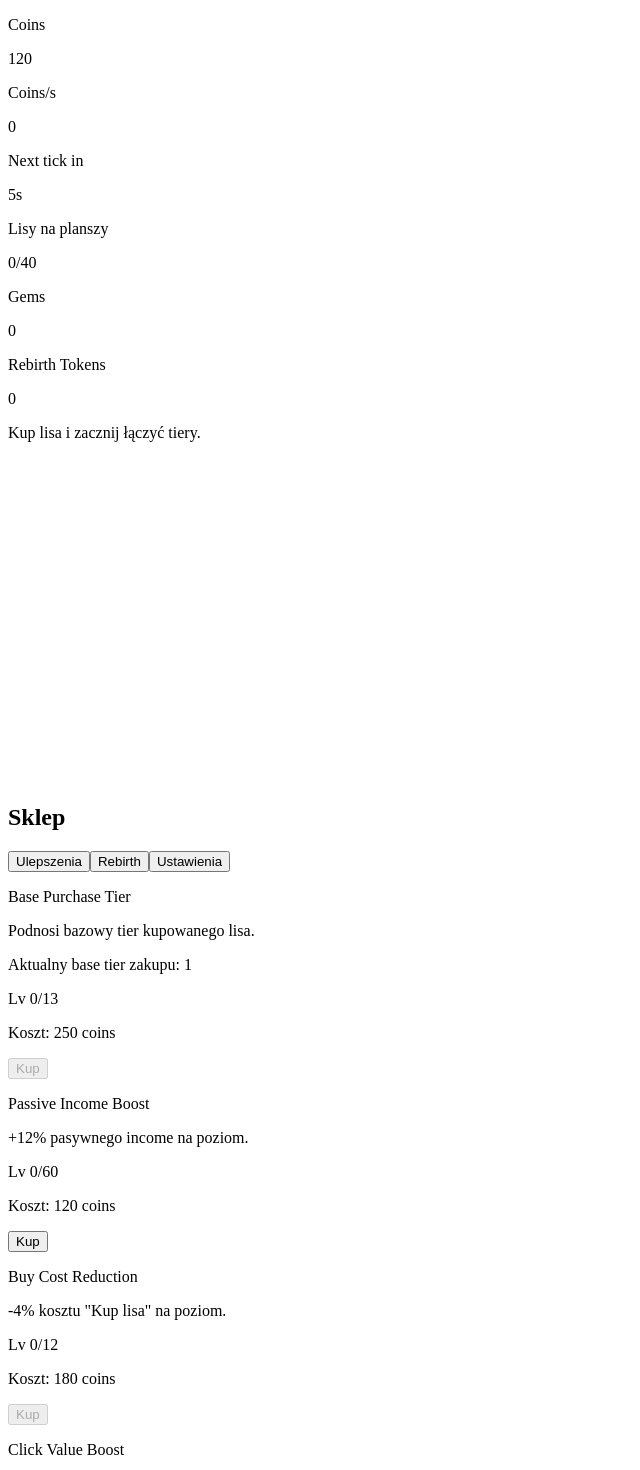
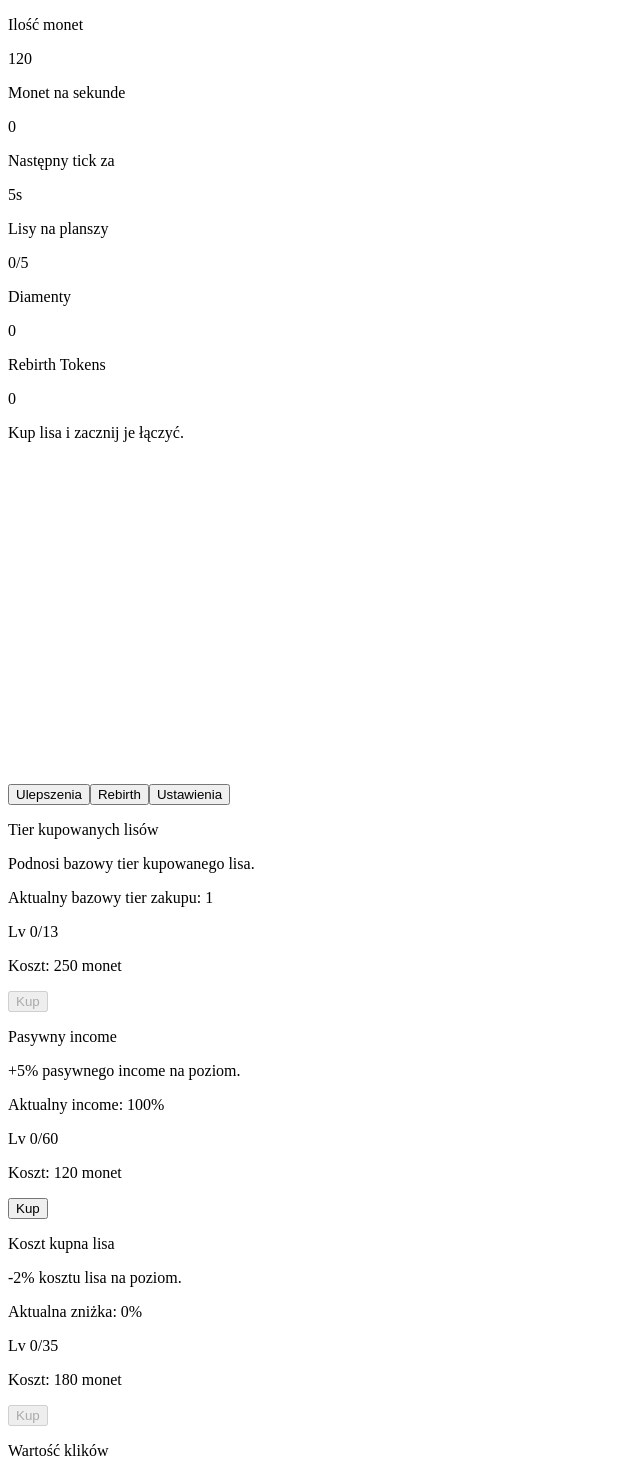
Before and after one commit to pawelhabina/fox-evolution, a React (Vite) app: page / in a window 1280 px wide. Shown: the top 1470 px of the page, without its empty margins (0-640 px from the left). Built offline with nearby package versions, Linux system fonts and the light colour scheme; the HTML template or start-up script is replaced by a standard one.

Commit message:
Refactor fox limit handling and update UI text for localization

```diff
--- a/src/App.jsx
+++ b/src/App.jsx
@@ -5,8 +5,8 @@ import FoxContextMenu from './components/FoxContextMenu';
 import Hud from './components/Hud';
 import ShopPanel from './components/ShopPanel';
 import ToastStack from './components/ToastStack';
-import { AUTOSAVE_SECONDS, EVOLUTION_COST_GEMS, MAX_FOXES, TICK_SECONDS } from './game/constants';
-import { getBuyFoxCost, getExpectedCoinsPerSecond, getRebirthTokensEarned } from './game/economy';
+import { AUTOSAVE_SECONDS, EVOLUTION_COST_GEMS, TICK_SECONDS } from './game/constants';
+import { getBuyFoxCost, getExpectedCoinsPerSecond, getFoxLimit, getRebirthTokensEarned } from './game/economy';
 import { formatNumber } from './game/format';
 import { gameReducer, ACTIONS, getFoxInfoForMenu } from './game/reducer';
 import { createInitialState } from './storage/defaultState';
@@ -47,6 +47,7 @@ export default function App() {
 
   const coinsPerSecond = useMemo(() => getExpectedCoinsPerSecond(state), [state]);
   const buyCost = useMemo(() => getBuyFoxCost(state), [state]);
+  const foxLimit = useMemo(() => getFoxLimit(state), [state]);
   const rebirthPreview = useMemo(() => getRebirthTokensEarned(state), [state]);
   const contextInfo = useMemo(
     () => (contextMenu ? getFoxInfoForMenu(state, contextMenu.foxId) : null),
@@ -135,12 +136,12 @@ export default function App() {
   }
 
   const buyFox = () => {
-    if (state.foxes.length >= MAX_FOXES) {
+    if (state.foxes.length >= foxLimit) {
       pushToast('Masz za dużo lisów na planszy');
       return;
     }
     if (state.currencies.coins < buyCost) {
-      pushToast('Brakuje coins na zakup lisa');
+      pushToast('Brakuje monet na zakup lisa');
       return;
     }
     dispatch({ type: ACTIONS.BUY_FOX, nowTs: Date.now() });
@@ -174,7 +175,7 @@ export default function App() {
         coinsPerSecond={coinsPerSecond}
         countdown={tickCountdown}
         foxCount={state.foxes.length}
-        foxLimit={MAX_FOXES}
+        foxLimit={foxLimit}
       />
 
       <div className="mt-4 flex min-h-0 flex-1 gap-4">
@@ -220,7 +221,7 @@ export default function App() {
             }
             dispatch({ type: ACTIONS.REBIRTH, nowTs: Date.now() });
             setTickCountdown(TICK_SECONDS);
-            pushToast(`Rebirth udany. +${rebirthPreview} tokens`);
+            pushToast(`Udało ci się zrobi rebirtha. Otrzymujesz tokeny w liczbie ${rebirthPreview}`);
           }}
           onToggleSetting={(key) => {
             dispatch({ type: ACTIONS.TOGGLE_SETTING, key, nowTs: Date.now() });
@@ -243,7 +244,7 @@ export default function App() {
           onClick={buyFox}
           title={`Koszt: ${formatNumber(buyCost)} coins`}
         >
-          Kup lisa ({formatNumber(buyCost)} coins)
+          Kup lisa za {formatNumber(buyCost)}
         </button>
       </div>
 
@@ -263,7 +264,7 @@ export default function App() {
             return;
           }
           if (state.currencies.gems < EVOLUTION_COST_GEMS) {
-            pushToast(`Potrzebujesz ${EVOLUTION_COST_GEMS} gems na ewolucję`);
+            pushToast(`Potrzebujesz ${EVOLUTION_COST_GEMS} diamentów na ewolucję`);
             setContextMenu(null);
             return;
           }
--- a/src/components/Arena.jsx
+++ b/src/components/Arena.jsx
@@ -109,7 +109,7 @@ export default function Arena({
       >
         {foxes.length === 0 && (
           <div className="absolute inset-0 flex items-center justify-center text-slate-500">
-            Kup lisa i zacznij łączyć tiery.
+            Kup lisa i zacznij je łączyć.
           </div>
         )}
 
@@ -150,7 +150,7 @@ export default function Arena({
                 <div className="text-[10px] font-bold text-amber-200">T{fox.tier}</div>
                 <div className="text-[10px] text-slate-300">{foxLabel(fox)}</div>
                 {fox.tier >= MEGA_TIER && !fox.evolution && (
-                  <div className="rounded bg-amber-500/25 px-1 text-[9px] text-amber-100">Evolve</div>
+                  <div className="rounded bg-amber-500/25 px-1 text-[9px] text-amber-100">Ewoluuj</div>
                 )}
               </div>
             </button>
--- a/src/components/EvolutionModal.jsx
+++ b/src/components/EvolutionModal.jsx
@@ -19,7 +19,7 @@ export default function EvolutionModal({ fox, currentGems, onSelect, onClose })
         <h3 className="text-lg font-bold text-amber-300">Wybierz ewolucję Mega Foxa</h3>
         <p className="mt-1 text-sm text-slate-400">Ta decyzja jest permanentna dla tego lisa.</p>
         <p className="mt-1 text-xs text-slate-300">
-          Koszt ewolucji: {EVOLUTION_COST_GEMS} gems (masz: {currentGems})
+          Koszt ewolucji: {EVOLUTION_COST_GEMS} diamenty (masz: {currentGems})
         </p>
 
         <div className="mt-4 grid gap-2">
@@ -31,7 +31,7 @@ export default function EvolutionModal({ fox, currentGems, onSelect, onClose })
               disabled={!canAfford}
               onClick={() => {
                 const ok = window.confirm(
-                  `Nadać ewolucję ${evo.name} za ${EVOLUTION_COST_GEMS} gems? To zmiana na stałe.`
+                  `Nadać ewolucję ${evo.name} za ${EVOLUTION_COST_GEMS} diamenty? To zmiana na stałe.`
                 );
                 if (ok) {
                   onSelect(evo.id);
--- a/src/components/Hud.jsx
+++ b/src/components/Hud.jsx
@@ -4,17 +4,17 @@ export default function Hud({ coins, gems, rebirthTokens, coinsPerSecond, countd
   return (
     <header className="grid gap-3 md:grid-cols-5">
       <div className="hud-card">
-        <p className="text-xs uppercase tracking-wider text-slate-400">Coins</p>
+        <p className="text-xs uppercase tracking-wider text-slate-400">Ilość monet</p>
         <p className="text-2xl font-black text-amber-300">{formatNumber(coins)}</p>
       </div>
 
       <div className="hud-card">
-        <p className="text-xs uppercase tracking-wider text-slate-400">Coins/s</p>
+        <p className="text-xs uppercase tracking-wider text-slate-400">Monet na sekunde</p>
         <p className="text-2xl font-black text-emerald-300">{formatCompact(coinsPerSecond, 1)}</p>
       </div>
 
       <div className="hud-card">
-        <p className="text-xs uppercase tracking-wider text-slate-400">Next tick in</p>
+        <p className="text-xs uppercase tracking-wider text-slate-400">Następny tick za</p>
         <p className="text-2xl font-black text-cyan-300">{countdown}s</p>
       </div>
 
@@ -27,7 +27,7 @@ export default function Hud({ coins, gems, rebirthTokens, coinsPerSecond, countd
 
       <div className="hud-card flex justify-between gap-4">
         <div>
-          <p className="text-xs uppercase tracking-wider text-slate-400">Gems</p>
+          <p className="text-xs uppercase tracking-wider text-slate-400">Diamenty</p>
           <p className="text-xl font-black text-fuchsia-300">{formatNumber(gems)}</p>
         </div>
         <div>
--- a/src/components/ShopPanel.jsx
+++ b/src/components/ShopPanel.jsx
@@ -1,5 +1,5 @@
 import { UPGRADE_DEFS } from '../game/constants';
-import { getBasePurchaseTier, getUpgradeCost } from '../game/economy';
+import { getBasePurchaseTier, getFoxLimit, getUpgradeCost } from '../game/economy';
 import { formatNumber } from '../game/format';
 
 const TABS = ['Ulepszenia', 'Rebirth', 'Ustawienia'];
@@ -19,7 +19,6 @@ export default function ShopPanel({
 }) {
   return (
     <aside className="panel flex h-full w-full min-h-0 max-w-sm min-w-[320px] flex-col">
-      <h2 className="mb-3 text-lg font-black text-amber-300">Sklep</h2>
 
       <div className="mb-4 flex flex-wrap gap-2">
         {TABS.map((tab) => (
@@ -42,15 +41,20 @@ export default function ShopPanel({
               const cost = getUpgradeCost(upgrade.id, level);
               const canBuy = level < upgrade.cap && state.currencies[upgrade.currency] >= cost;
               const baseTier = getBasePurchaseTier(state);
+              const currentValues = {
+                basePurchaseTier: `Aktualny bazowy tier zakupu: ${baseTier}`,
+                passiveIncome: `Aktualny income: ${100 + (state.upgrades.passiveIncome || 0) * 5}%`,
+                buyDiscount: `Aktualna zniżka: ${(state.upgrades.buyDiscount || 0) * 2}%`,
+                clickBonus: `Aktualna wartość kliknięć: ${100 + (state.upgrades.clickBonus || 0) * 5}%`,
+                foxLimit: `Aktualny limit lisów: ${getFoxLimit(state)}`
+              };
               return (
                 <div key={upgrade.id} className="rounded-xl border border-slate-700 bg-slate-800/70 p-3">
                   <div className="flex items-start justify-between gap-2">
                     <div>
                       <p className="text-sm font-bold text-slate-100">{upgrade.title}</p>
                       <p className="text-xs text-slate-400">{upgrade.description}</p>
-                      {upgrade.id === 'basePurchaseTier' && (
-                        <p className="mt-1 text-xs text-amber-200">Aktualny base tier zakupu: {baseTier}</p>
-                      )}
+                      <p className="mt-1 text-xs text-amber-200">{currentValues[upgrade.id]}</p>
                     </div>
                     <p className="text-xs text-slate-400">
                       Lv {level}/{upgrade.cap}
@@ -58,9 +62,7 @@ export default function ShopPanel({
                   </div>
 
                   <div className="mt-2 flex items-center justify-between">
-                    <p className="text-xs text-slate-300">
-                      Koszt: {formatNumber(cost)} {upgrade.currency === 'coins' ? 'coins' : 'gems'}
-                    </p>
+                    <p className="text-xs text-slate-300">Koszt: {formatNumber(cost)} monet</p>
                     <button
                       type="button"
                       className="rounded-lg bg-emerald-600 px-3 py-1 text-xs font-bold disabled:cursor-not-allowed disabled:bg-slate-600"
@@ -79,12 +81,12 @@ export default function ShopPanel({
         {activeTab === 'Rebirth' && (
           <div className="space-y-3 text-sm">
             <div className="rounded-xl border border-indigo-500/40 bg-indigo-500/10 p-3">
-              <p className="font-semibold text-indigo-200">Rebirth resetuje planszę i coinowe upgrady.</p>
-              <p className="mt-1 text-xs text-slate-300">Zachowujesz Gems, Rebirth Tokens, statystyki lifetime i Gem Drop Bonus.</p>
+              <p className="font-semibold text-indigo-200">Rebirth resetuje planszę i monetowe ulepszenia.</p>
+              <p className="mt-1 text-xs text-slate-300">Zachowujesz Diamenty, Rebirth Tokens i statystyki lifetime.</p>
             </div>
 
             <p className="text-slate-300">Wymaganie: min. 1 Mega Fox na planszy.</p>
-            <p className="font-bold text-amber-200">Dostaniesz: {rebirthPreview} tokens</p>
+            <p className="font-bold text-amber-200">Liczba tokenów które otrzymasz: {rebirthPreview}</p>
 
             <button
               type="button"
@@ -97,7 +99,7 @@ export default function ShopPanel({
                 }
               }}
             >
-              Wykonaj Rebirth
+              Zrób Rebirth
             </button>
           </div>
         )}
@@ -106,19 +108,19 @@ export default function ShopPanel({
           <div className="space-y-4 pb-2 text-sm">
             <div className="grid gap-2">
               <button type="button" className="rounded-lg bg-slate-700 px-3 py-2 text-left" onClick={() => onToggleSetting('sound')}>
-                Sound: {state.settings.sound ? 'ON' : 'OFF'}
+                Dźwięki: {state.settings.sound ? 'ON' : 'OFF'}
               </button>
               <button
                 type="button"
                 className="rounded-lg bg-slate-700 px-3 py-2 text-left"
                 onClick={() => onToggleSetting('animations')}
               >
-                Animations: {state.settings.animations ? 'ON' : 'OFF'}
+                Animacje: {state.settings.animations ? 'ON' : 'OFF'}
               </button>
             </div>
 
             <div className="rounded-xl border border-slate-700 bg-slate-800/70 p-3">
-              <p className="font-bold text-amber-200">Questy dzienne</p>
+              <p className="font-bold text-amber-200">Dzienne zadania</p>
               <div className="mt-2 grid gap-2">
                 {state.quests.daily.map((quest) => {
                   const done = quest.progress >= quest.target;
@@ -142,14 +144,14 @@ export default function ShopPanel({
               </div>
 
               <div className="mt-3 rounded-lg border border-slate-700 bg-slate-900/80 p-2">
-                <p className="text-xs text-slate-300">Weekly bonus: +{state.quests.weekly.reward} gems</p>
+                <p className="text-xs text-slate-300">Bonus tygodniowy: +{state.quests.weekly.reward} diamentów</p>
                 <button
                   type="button"
                   className="mt-1 rounded bg-cyan-500 px-2 py-1 text-xs font-bold text-slate-900 disabled:cursor-not-allowed disabled:bg-slate-600 disabled:text-slate-300"
                   disabled={state.quests.weekly.claimed}
                   onClick={onClaimWeekly}
                 >
-                  {state.quests.weekly.claimed ? 'Odebrane w tym tygodniu' : 'Odbierz weekly bonus'}
+                  {state.quests.weekly.claimed ? 'Odebrane w tym tygodniu' : 'Odbierz tygodniowy bonus'}
                 </button>
               </div>
             </div>
--- a/src/game/constants.js
+++ b/src/game/constants.js
@@ -1,7 +1,8 @@
 export const GAME_VERSION = '1.0.0';
 export const TICK_SECONDS = 5;
 export const AUTOSAVE_SECONDS = 10;
-export const MAX_FOXES = 40;
+export const MIN_FOXES_LIMIT = 5;
+export const MAX_FOXES_LIMIT = 50;
 export const TILE_SIZE = 78;
 
 const TIER_NAMES = [
@@ -67,6 +68,13 @@ export const EVOLUTION_TYPES = {
     incomeMultiplier: 1,
     clickMultiplier: 1.5
   },
+  electric: {
+    id: 'electric',
+    name: 'Electric Fox',
+    icon: '⚡',
+    incomeMultiplier: 1.5,
+    clickMultiplier: 1
+  },
   water: {
     id: 'water',
     name: 'Water Fox',
@@ -74,13 +82,6 @@ export const EVOLUTION_TYPES = {
     incomeMultiplier: 1,
     clickMultiplier: 1,
     auraMultiplier: 1.5
-  },
-  electric: {
-    id: 'electric',
-    name: 'Electric Fox',
-    icon: '⚡',
-    incomeMultiplier: 1.5,
-    clickMultiplier: 1
   }
 };
 
@@ -89,7 +90,7 @@ export const EVOLUTION_COST_GEMS = 2;
 export const UPGRADE_DEFS = {
   basePurchaseTier: {
     id: 'basePurchaseTier',
-    title: 'Base Purchase Tier',
+    title: 'Tier kupowanych lisów',
     description: 'Podnosi bazowy tier kupowanego lisa.',
     currency: 'coins',
     cap: 13,
@@ -98,8 +99,8 @@ export const UPGRADE_DEFS = {
   },
   passiveIncome: {
     id: 'passiveIncome',
-    title: 'Passive Income Boost',
-    description: '+12% pasywnego income na poziom.',
+    title: 'Pasywny income',
+    description: '+5% pasywnego income na poziom.',
     currency: 'coins',
     cap: 60,
     baseCost: 120,
@@ -107,30 +108,30 @@ export const UPGRADE_DEFS = {
   },
   buyDiscount: {
     id: 'buyDiscount',
-    title: 'Buy Cost Reduction',
-    description: '-4% kosztu "Kup lisa" na poziom.',
+    title: 'Koszt kupna lisa',
+    description: '-2% kosztu lisa na poziom.',
     currency: 'coins',
-    cap: 12,
+    cap: 35,
     baseCost: 180,
-    growth: 1.55
+    growth: 1.42
   },
   clickBonus: {
     id: 'clickBonus',
-    title: 'Click Value Boost',
-    description: '+15% wartości kliknięcia na poziom.',
+    title: 'Wartość klików',
+    description: '+5% wartości kliknięcia na poziom.',
     currency: 'coins',
     cap: 40,
     baseCost: 100,
     growth: 1.42
   },
-  gemDropBonus: {
-    id: 'gemDropBonus',
-    title: 'Gem Drop Bonus',
-    description: 'Bonus gemów za drop (szansa 1% bez zmian).',
-    currency: 'gems',
-    cap: 12,
-    baseCost: 3,
-    growth: 1.45
+  foxLimit: {
+    id: 'foxLimit',
+    title: 'Limit lisów',
+    description: 'Zwiększa limit lisów na planszy o 1.',
+    currency: 'coins',
+    cap: 45,
+    baseCost: 140,
+    growth: 1.28
   }
 };
 
--- a/src/game/economy.js
+++ b/src/game/economy.js
@@ -2,7 +2,9 @@ import {
   ALL_FOX_TIERS,
   BASE_MAX_TIER,
   EVOLUTION_TYPES,
+  MAX_FOXES_LIMIT,
   MAX_TIER,
+  MIN_FOXES_LIMIT,
   TICK_SECONDS,
   TILE_SIZE,
   UPGRADE_DEFS
@@ -48,18 +50,23 @@ export function getBasePurchaseTier(state) {
 export function getPassiveIncomeMultiplier(state) {
   const passiveLevel = state.upgrades.passiveIncome || 0;
   const rebirthTokens = state.currencies.rebirthTokens || 0;
-  return (1 + passiveLevel * 0.12) * (1 + rebirthTokens * 0.025);
+  return (1 + passiveLevel * 0.05) * (1 + rebirthTokens * 0.025);
 }
 
 export function getClickMultiplier(state) {
   const clickLevel = state.upgrades.clickBonus || 0;
-  return 1 + clickLevel * 0.15;
+  return 1 + clickLevel * 0.05;
 }
 
 export function getBuyDiscountMultiplier(state) {
   const discountLevel = state.upgrades.buyDiscount || 0;
-  const discount = clamp(discountLevel * 0.04, 0, 0.7);
+  const discount = clamp(discountLevel * 0.02, 0, 0.7);
   return 1 - discount;
+}
+
+export function getFoxLimit(state) {
+  const level = state.upgrades.foxLimit || 0;
+  return clamp(MIN_FOXES_LIMIT + level, MIN_FOXES_LIMIT, MAX_FOXES_LIMIT);
 }
 
 export function getBuyFoxCost(state) {
--- a/src/game/reducer.js
+++ b/src/game/reducer.js
@@ -7,6 +7,7 @@ import {
   gemsFromDrop,
   getBasePurchaseTier,
   getBuyFoxCost,
+  getFoxLimit,
   getFoxClickValue,
   getFoxClickValueCached,
   getFoxIncomePerTickCached,
@@ -17,7 +18,15 @@ import {
   getTierData,
   getUpgradeCost
 } from './economy';
-import { BASE_MAX_TIER, EVOLUTION_COST_GEMS, EVOLUTION_TYPES, MAX_FOXES, MAX_TIER, MEGA_TIER, UPGRADE_DEFS } from './constants';
+import {
+  BASE_MAX_TIER,
+  EVOLUTION_COST_GEMS,
+  EVOLUTION_TYPES,
+  MAX_FOXES_LIMIT,
+  MAX_TIER,
+  MEGA_TIER,
+  UPGRADE_DEFS
+} from './constants';
 import { claimDailyQuest, claimWeeklyBonus, ensureTemporalResets, refreshQuestProgress } from './quests';
 
 export const ACTIONS = {
@@ -106,7 +115,7 @@ export function gameReducer(state, action) {
     }
 
     case ACTIONS.BUY_FOX: {
-      if (next.foxes.length >= MAX_FOXES) {
+      if (next.foxes.length >= getFoxLimit(next)) {
         return next;
       }
       const cost = getBuyFoxCost(next);
@@ -333,11 +342,10 @@ export function gameReducer(state, action) {
       let gemDropHits = 0;
       const waterBuffMap = buildWaterBuffMap(next);
 
-      const gemUpgrade = next.upgrades.gemDropBonus || 0;
       next.foxes.forEach((fox) => {
         const roll = Math.random();
         if (roll < 0.01) {
-          const drop = gemsFromDrop(gemDropCounter, gemUpgrade);
+          const drop = gemsFromDrop(gemDropCounter, 0);
           gemDropCounter = drop.nextCounter;
           gemsGained += drop.gems;
           gemDropHits += 1;
@@ -399,10 +407,7 @@ export function gameReducer(state, action) {
           gems: next.currencies.gems,
           rebirthTokens: next.currencies.rebirthTokens + earned
         },
-        upgrades: {
-          ...fresh.upgrades,
-          gemDropBonus: next.upgrades.gemDropBonus
-        },
+        upgrades: fresh.upgrades,
         settings: next.settings,
         stats: {
           ...next.stats,
@@ -432,7 +437,7 @@ export function canRebirth(state) {
 }
 
 export function sanitizeReducerOutput(state) {
-  const clampedFoxes = state.foxes.slice(0, MAX_FOXES).map((fox) => ({
+  const clampedFoxes = state.foxes.slice(0, MAX_FOXES_LIMIT).map((fox) => ({
     ...fox,
     tier: clamp(fox.tier, 1, MAX_TIER)
   }));
--- a/src/storage/defaultState.js
+++ b/src/storage/defaultState.js
@@ -15,7 +15,7 @@ export function createInitialState(nowTs = Date.now()) {
       passiveIncome: 0,
       buyDiscount: 0,
       clickBonus: 0,
-      gemDropBonus: 0
+      foxLimit: 0
     },
     purchaseCount: 0,
     settings: {
--- a/src/storage/gameStorage.js
+++ b/src/storage/gameStorage.js
@@ -1,5 +1,5 @@
 import { clamp, clampCurrency, clampFoxPosition } from '../game/economy';
-import { MAX_TIER } from '../game/constants';
+import { MAX_FOXES_LIMIT, MAX_TIER } from '../game/constants';
 import { createInitialState } from './defaultState';
 
 const STORAGE_KEY = 'fox-evolution-save-v1';
@@ -26,9 +26,9 @@ function sanitizeState(rawState, nowTs = Date.now()) {
   const upgrades = {
     basePurchaseTier: clamp(Number(rawState.upgrades?.basePurchaseTier) || 0, 0, 13),
     passiveIncome: clamp(Number(rawState.upgrades?.passiveIncome) || 0, 0, 60),
-    buyDiscount: clamp(Number(rawState.upgrades?.buyDiscount) || 0, 0, 12),
+    buyDiscount: clamp(Number(rawState.upgrades?.buyDiscount) || 0, 0, 35),
     clickBonus: clamp(Number(rawState.upgrades?.clickBonus) || 0, 0, 40),
-    gemDropBonus: clamp(Number(rawState.upgrades?.gemDropBonus) || 0, 0, 12)
+    foxLimit: clamp(Number(rawState.upgrades?.foxLimit ?? rawState.upgrades?.gemDropBonus) || 0, 0, 45)
   };
 
   const arenaWidth = Math.max(300, Math.floor(rawState.arena?.width || base.arena.width));
@@ -36,7 +36,7 @@ function sanitizeState(rawState, nowTs = Date.now()) {
 
   const foxes = Array.isArray(rawState.foxes)
     ? rawState.foxes
-        .slice(0, 40)
+        .slice(0, MAX_FOXES_LIMIT)
         .map((fox) => {
           const tier = clamp(Number(fox.tier) || 1, 1, MAX_TIER);
           const pos = clampFoxPosition(Number(fox.x) || 0, Number(fox.y) || 0, arenaWidth, arenaHeight);
```
Also changed, not shown: src/components/FoxContextMenu.jsx (+4 -4 lines).
